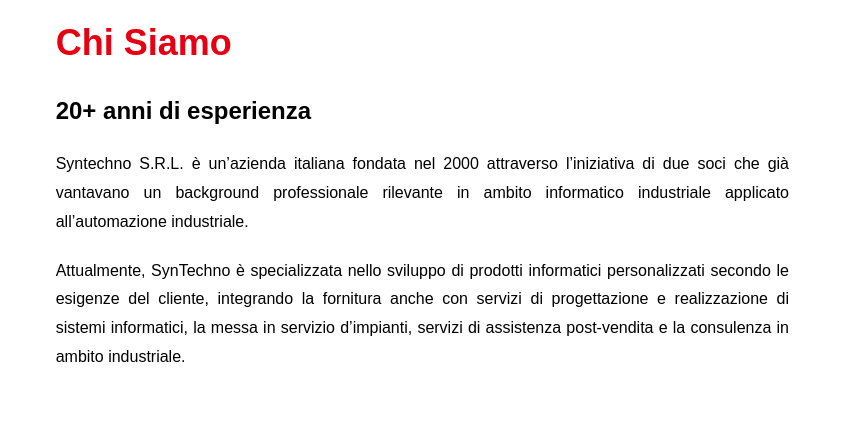
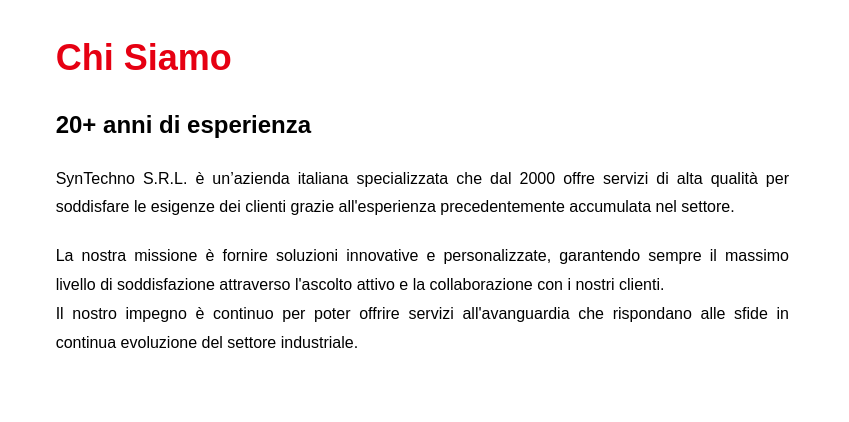
Before and after one commit to GiadaM31/syntechno_site, a plain HTML site: page index.html in a window 1280 px wide. Shown: the part 877-1299 px from the top of the page, 431-1280 px from the left. Drawn offline with Linux system fonts and the light colour scheme.

Commit message:
Migliorato Chi Siamo

```diff
--- a/index.html
+++ b/index.html
@@ -50,8 +50,10 @@
                 <div class="chi-siamo-text">
                     <h2>Chi Siamo</h2>
                     <h3>20+ anni di esperienza</h3>
-                    <p>Syntechno S.R.L. è un’azienda italiana fondata nel 2000 attraverso l’iniziativa di due soci che già vantavano un background professionale rilevante in ambito informatico industriale applicato all’automazione industriale.</p>
-                    <p>Attualmente, SynTechno è specializzata nello sviluppo di prodotti informatici personalizzati secondo le esigenze del cliente, integrando la fornitura anche con servizi di progettazione e realizzazione di sistemi informatici, la messa in servizio d’impianti, servizi di assistenza post-vendita e la consulenza in ambito industriale.</p>
+                    <p> SynTechno S.R.L. è un’azienda italiana specializzata che dal 2000 offre servizi di alta qualità per soddisfare le esigenze dei clienti grazie all'esperienza precedentemente accumulata nel settore.</p>
+                    <p>La nostra missione è fornire soluzioni innovative e personalizzate, garantendo sempre il massimo livello di soddisfazione attraverso l'ascolto attivo e la collaborazione con i nostri clienti. <br>
+                        Il nostro impegno è continuo per poter offrire servizi all'avanguardia che rispondano alle sfide in continua evoluzione del settore industriale.
+                    </p>
                 </div>
             </div>
         </div>
```
